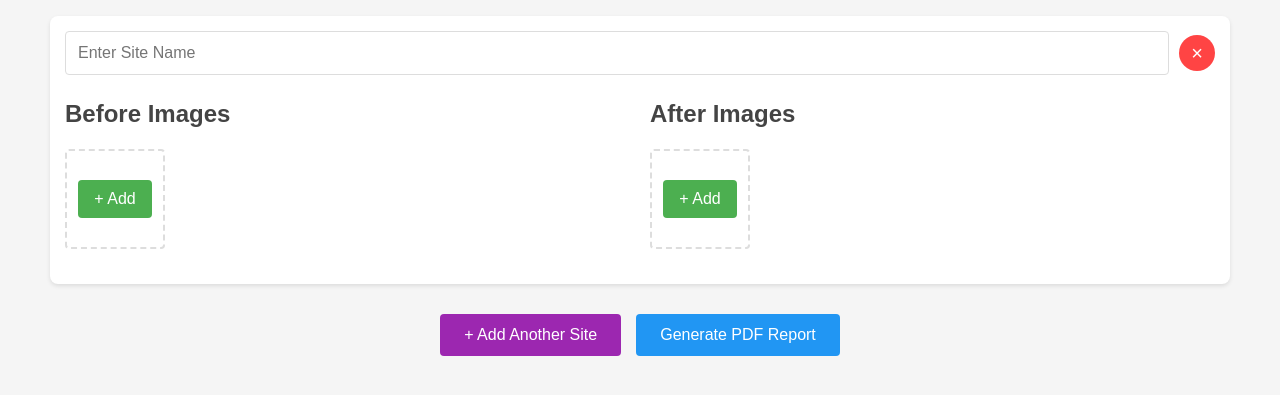
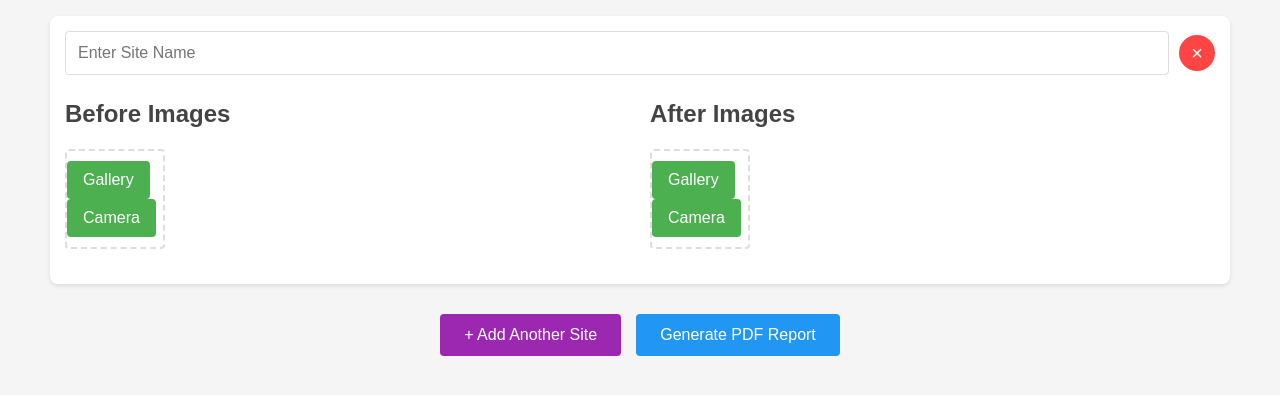
Before and after one commit to bsaladhikari/before_and_after, a plain HTML site: page index.html in a window 1280 px wide. Shown: the part 85-480 px from the top of the page. Drawn offline with nearby package versions, Linux system fonts and the light colour scheme.

Commit message:
Update index.html

```diff
--- a/index.html
+++ b/index.html
@@ -21,8 +21,12 @@
                         <h2>Before Images</h2>
                         <div class="image-grid" id="before-grid-1">
                             <div class="image-upload-container">
-                                <input type="file" accept="image/*" class="image-upload" multiple capture="environment">
-                                <button class="add-image">+ Add</button>
+                                <div class="upload-buttons">
+                                    <input type="file" accept="image/*" class="image-upload gallery-upload" multiple>
+                                    <input type="file" accept="image/*" capture="environment" class="image-upload camera-upload">
+                                    <button class="add-image gallery-btn">Gallery</button>
+                                    <button class="add-image camera-btn">Camera</button>
+                                </div>
                             </div>
                         </div>
                     </div>
@@ -30,8 +34,12 @@
                         <h2>After Images</h2>
                         <div class="image-grid" id="after-grid-1">
                             <div class="image-upload-container">
-                                <input type="file" accept="image/*" class="image-upload" multiple capture="environment">
-                                <button class="add-image">+ Add</button>
+                                <div class="upload-buttons">
+                                    <input type="file" accept="image/*" class="image-upload gallery-upload" multiple>
+                                    <input type="file" accept="image/*" capture="environment" class="image-upload camera-upload">
+                                    <button class="add-image gallery-btn">Gallery</button>
+                                    <button class="add-image camera-btn">Camera</button>
+                                </div>
                             </div>
                         </div>
                     </div>
```
